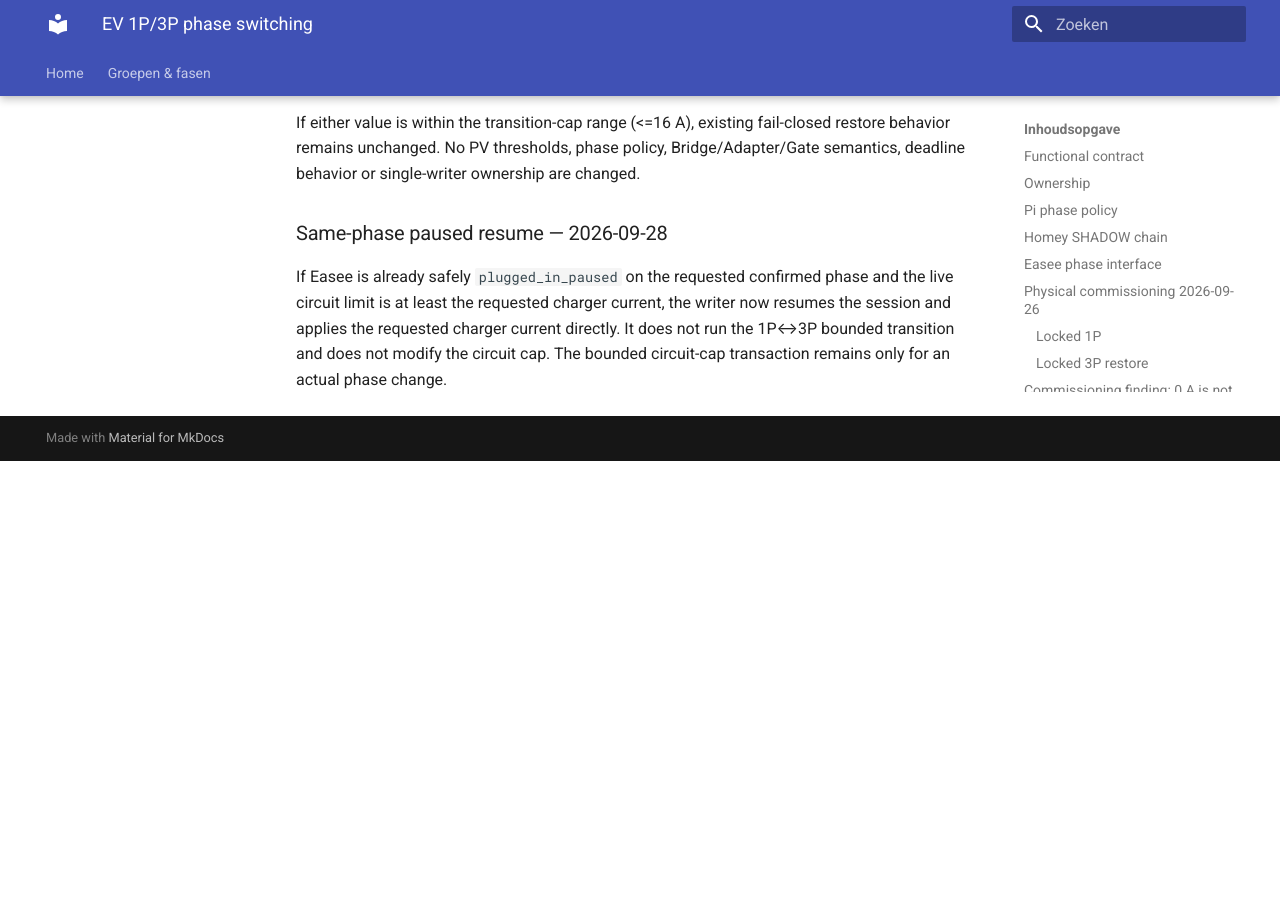
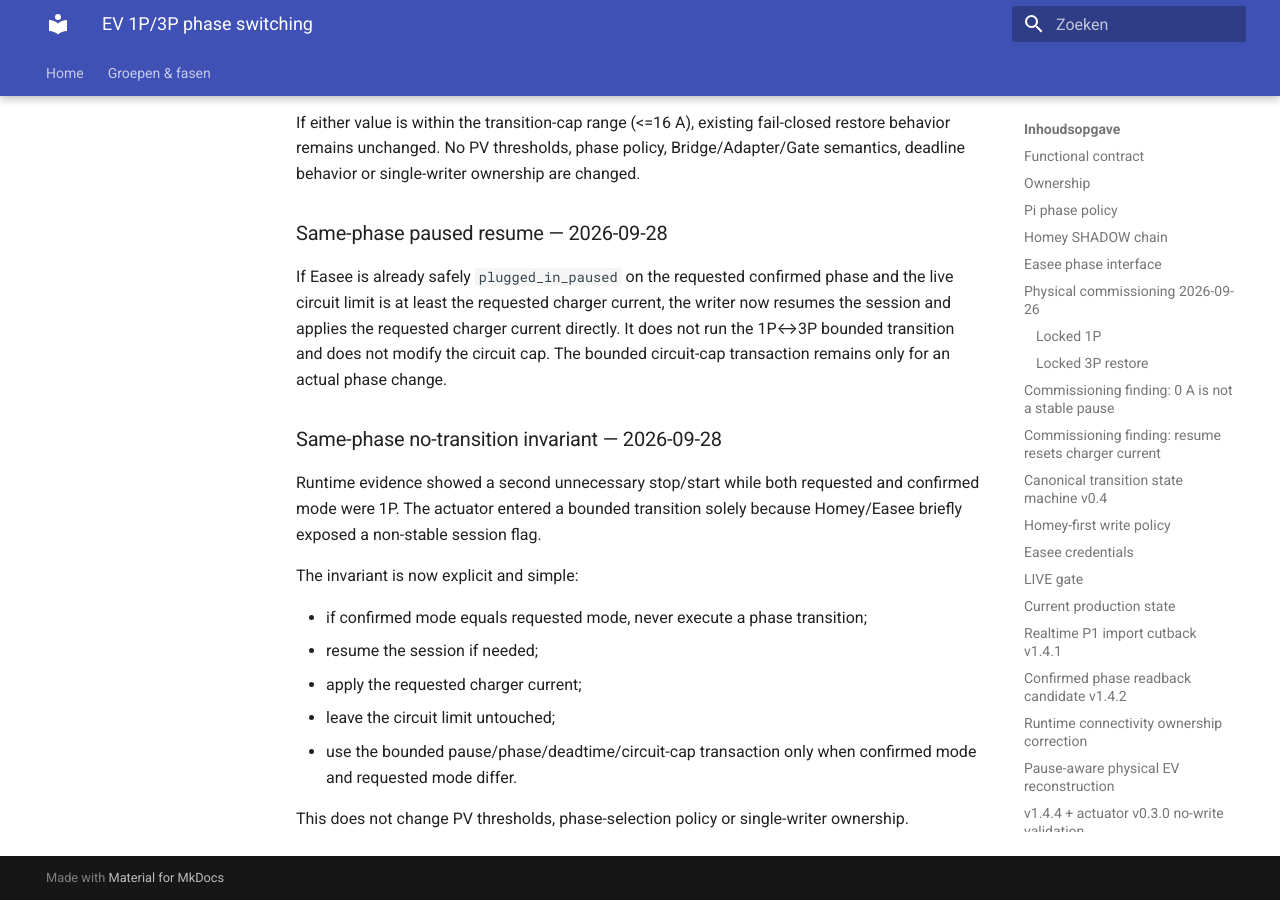
Before and after one commit to OnsKasteeltje/homey-energy-manual, an MkDocs documentation site: the page built from docs/architecture/ev-phase-switching-v0.1.md, in a window 1280 px wide and 900 px high, scrolled down 23260 px. Built offline with MkDocs 1.6.1 and Material for MkDocs 9.7.7, drawn with Linux system fonts in a browser that asks for light colours; before the commit the page ends 23721 px from its top, so only the background shows below that.

Commit message:
docs(ev): record same-phase no-transition invariant

```diff
--- a/docs/architecture/ev-phase-switching-v0.1.md
+++ b/docs/architecture/ev-phase-switching-v0.1.md
@@ -844,3 +844,22 @@ changed.
 ### Same-phase paused resume — 2026-09-28
 
 If Easee is already safely `plugged_in_paused` on the requested confirmed phase and the live circuit limit is at least the requested charger current, the writer now resumes the session and applies the requested charger current directly. It does not run the 1P↔3P bounded transition and does not modify the circuit cap. The bounded circuit-cap transaction remains only for an actual phase change.
+
+
+### Same-phase no-transition invariant — 2026-09-28
+
+Runtime evidence showed a second unnecessary stop/start while both requested and
+confirmed mode were 1P. The actuator entered a bounded transition solely because
+Homey/Easee briefly exposed a non-stable session flag.
+
+The invariant is now explicit and simple:
+
+- if confirmed mode equals requested mode, never execute a phase transition;
+- resume the session if needed;
+- apply the requested charger current;
+- leave the circuit limit untouched;
+- use the bounded pause/phase/deadtime/circuit-cap transaction only when
+  confirmed mode and requested mode differ.
+
+This does not change PV thresholds, phase-selection policy or single-writer
+ownership.
```
